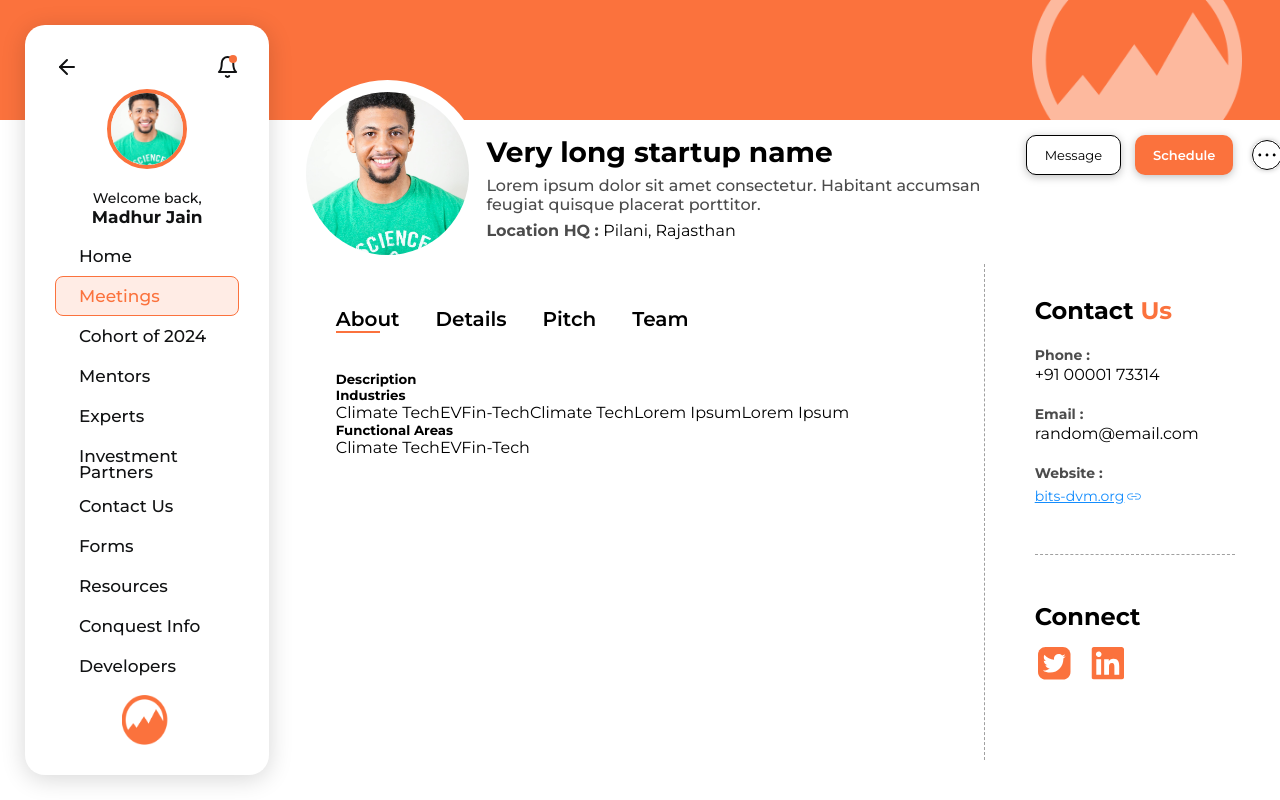
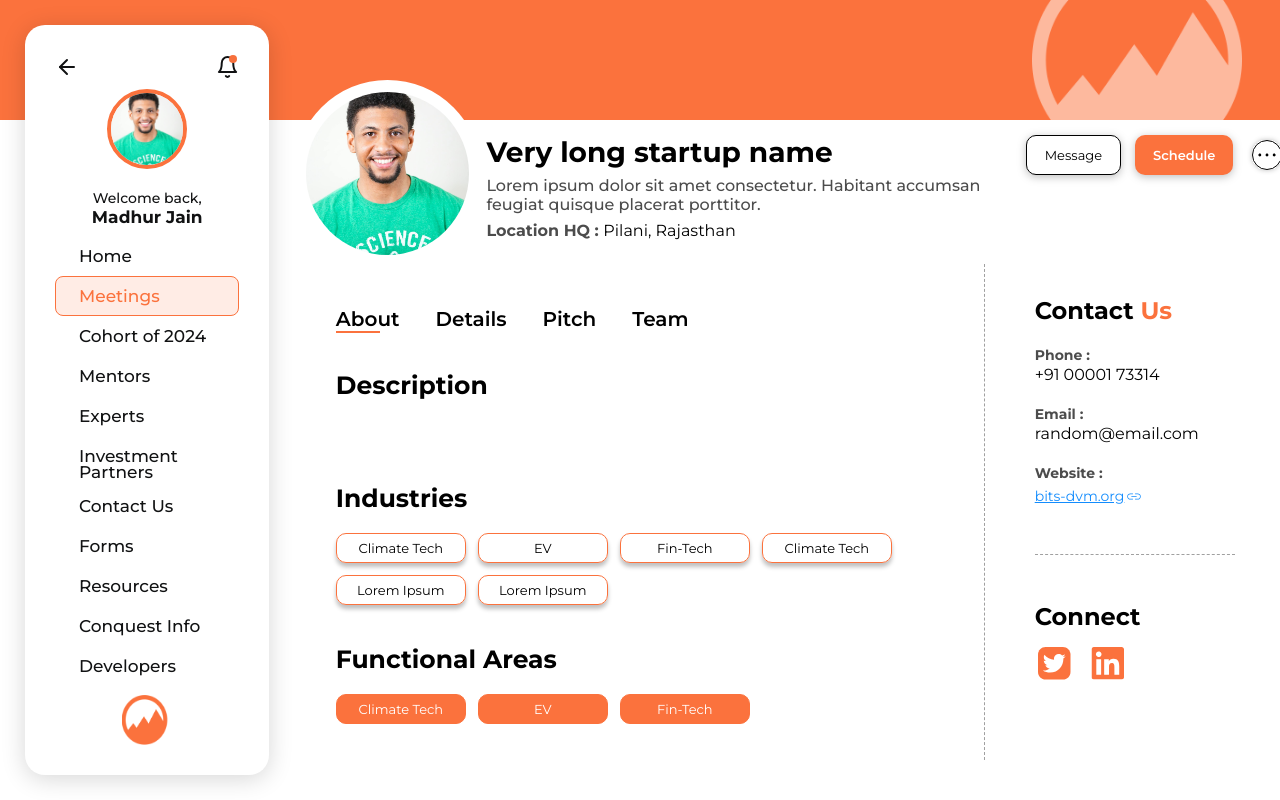
Before and after one commit to dvm-bitspilani/cel-conquest-2024, a React (Vite) app: page /dashboard/startup-profile in a window 1280 px wide. Built offline with nearby package versions, Linux system fonts and the light colour scheme.

Commit message:
Update About.module.scss
Adding About Component to the Startup Page.

```diff
--- a/src/components/Startups/About/About.module.scss
+++ b/src/components/Startups/About/About.module.scss
@@ -0,0 +1,100 @@
+.about {
+    display: flex;
+    flex-direction: column;
+    font-family: Montserrat;
+
+
+    .desc {
+        display: flex;
+        flex-direction: column;
+        width: 556px;
+        gap: 3vh;
+        padding-bottom: 40px;
+
+
+        h5 {
+            font-size: 25px;
+            font-weight: 700;
+            line-height: 29px;
+        }
+
+        p {
+            font-size: 16px;
+            font-weight: 500;
+            color: #4C4C4C;
+
+        }
+    }
+
+    .indust {
+        display: flex;
+        flex-direction: column;
+        margin-top: 20px;
+        width: 556px;
+        gap: 20px;
+
+        h5 {
+            font-size: 25px;
+            font-weight: 700;
+            line-height: 29px;
+        }
+
+        .incontainer {
+            display: flex;
+            flex-direction: row;
+            gap: 12px;
+            flex-wrap: wrap;
+            padding-bottom: 40px;
+
+            .industries {
+                border: 1.35px solid #FB723D;
+                box-shadow: 0px 4px 4px 0px #00000040;
+                border-radius: 10px;
+                width: 130px;
+                height: 30px;
+                text-align: center;
+                font-size: 13px;
+                font-weight: 400;
+                padding-top: 5.5px;
+                cursor: pointer;
+
+            }
+        }
+    }
+    .areas {
+        display: flex;
+        flex-direction: column;
+        width: 556px;
+        gap: 20px;
+
+        h5 {
+            font-size: 25px;
+            font-weight: 700;
+            line-height: 29px;
+        }
+
+        .areacontainer {
+            display: flex;
+            flex-direction: row;
+            gap: 12px;
+            flex-wrap: wrap;
+            padding-bottom: 6.2vh;
+
+            .area {
+                border: 1.35px solid #FB723D;
+                background-color:#FB723D;
+                color: #fff;
+                border-radius: 10px;
+                width: 130px;
+                height: 30px;
+                text-align: center;
+                font-size: 13px;
+                font-weight: 400;
+                padding-top: 5.5px;
+                cursor: pointer;
+
+
+            }
+        }
+    }
+}
```
